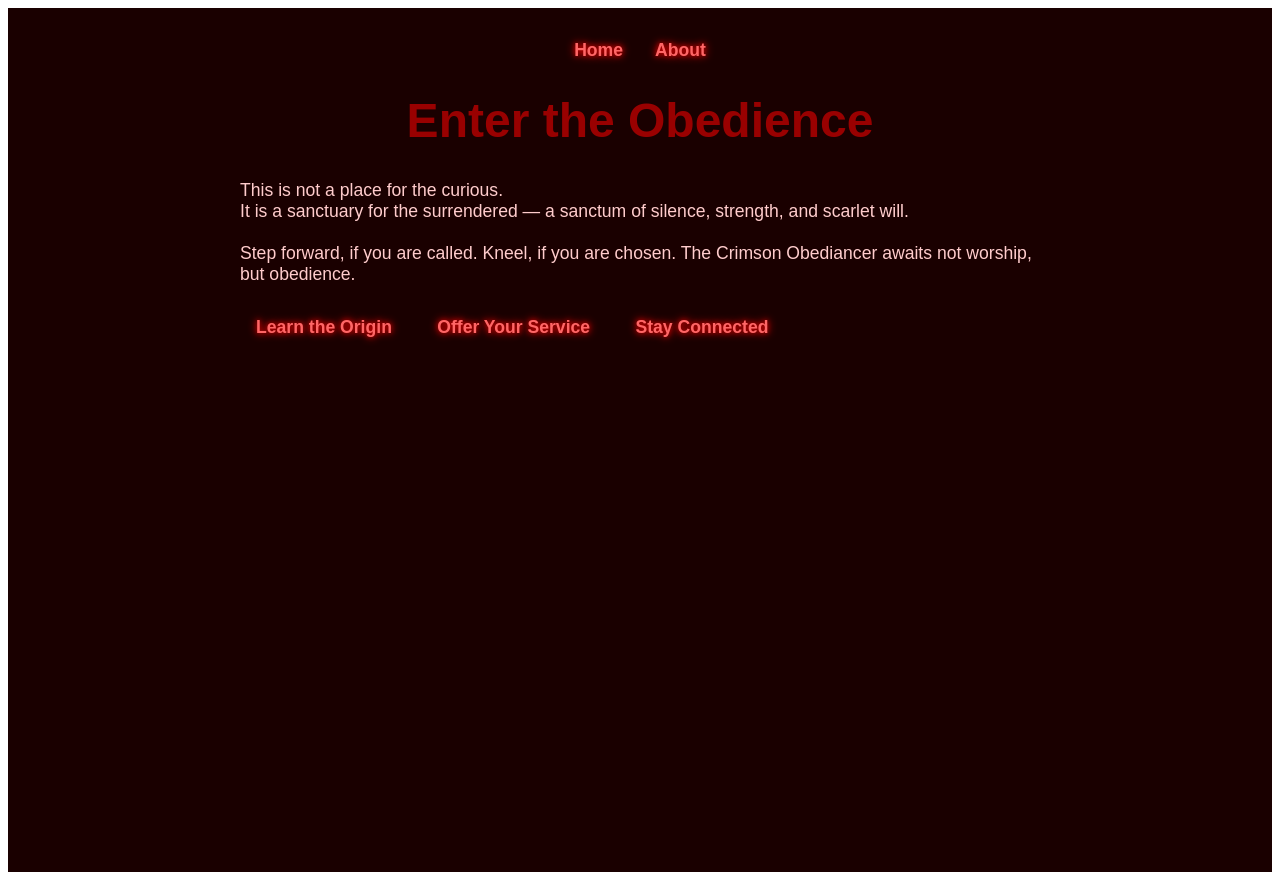
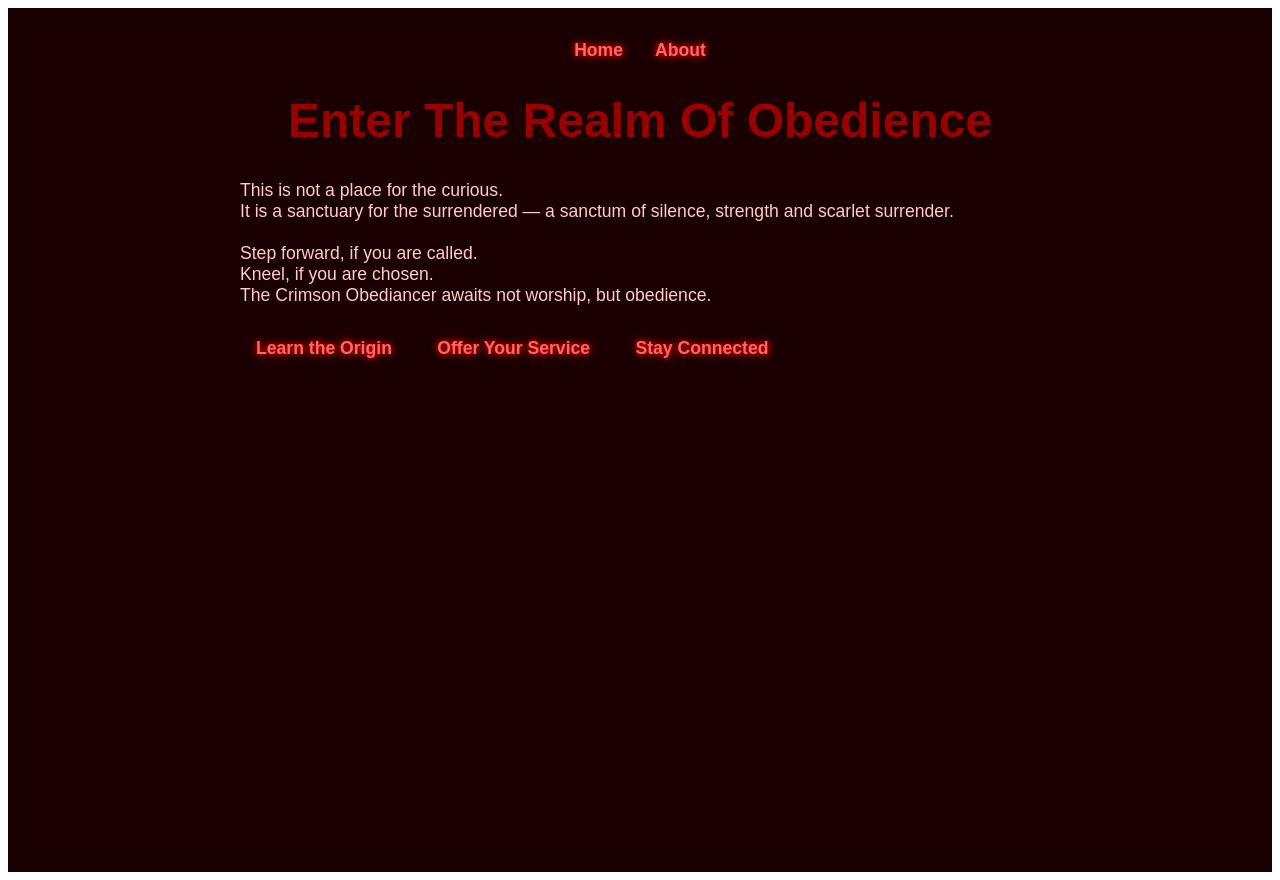
Before and after one commit to CrimsonObediancer/crimson-obediancer, a Next.js app: page / in a window 1280 px wide. Built offline with nearby package versions, Linux system fonts and the light colour scheme; no server answers.

Commit message:
Update index.js

```diff
--- a/pages/index.js
+++ b/pages/index.js
@@ -30,13 +30,14 @@ export default function Home() {
       </nav>
 
       <main className={styles.main}>
-  <h1 className={styles.title}>Enter the Obedience</h1>
+  <h1 className={styles.title}>Enter The Realm Of Obedience</h1>
 
   <p style={{ color: '#ffcccc', marginTop: '1rem', fontSize: '1.1rem' }}>
     This is not a place for the curious.<br />
-    It is a sanctuary for the surrendered — a sanctum of silence, strength, and scarlet will.<br /><br />
+    It is a sanctuary for the surrendered — a sanctum of silence, strength and scarlet surrender.<br /><br />
 
-    Step forward, if you are called. Kneel, if you are chosen.
+    Step forward, if you are called.<br />
+      Kneel, if you are chosen.<br />
     The Crimson Obediancer awaits not worship, but obedience.
   </p>
 
```
